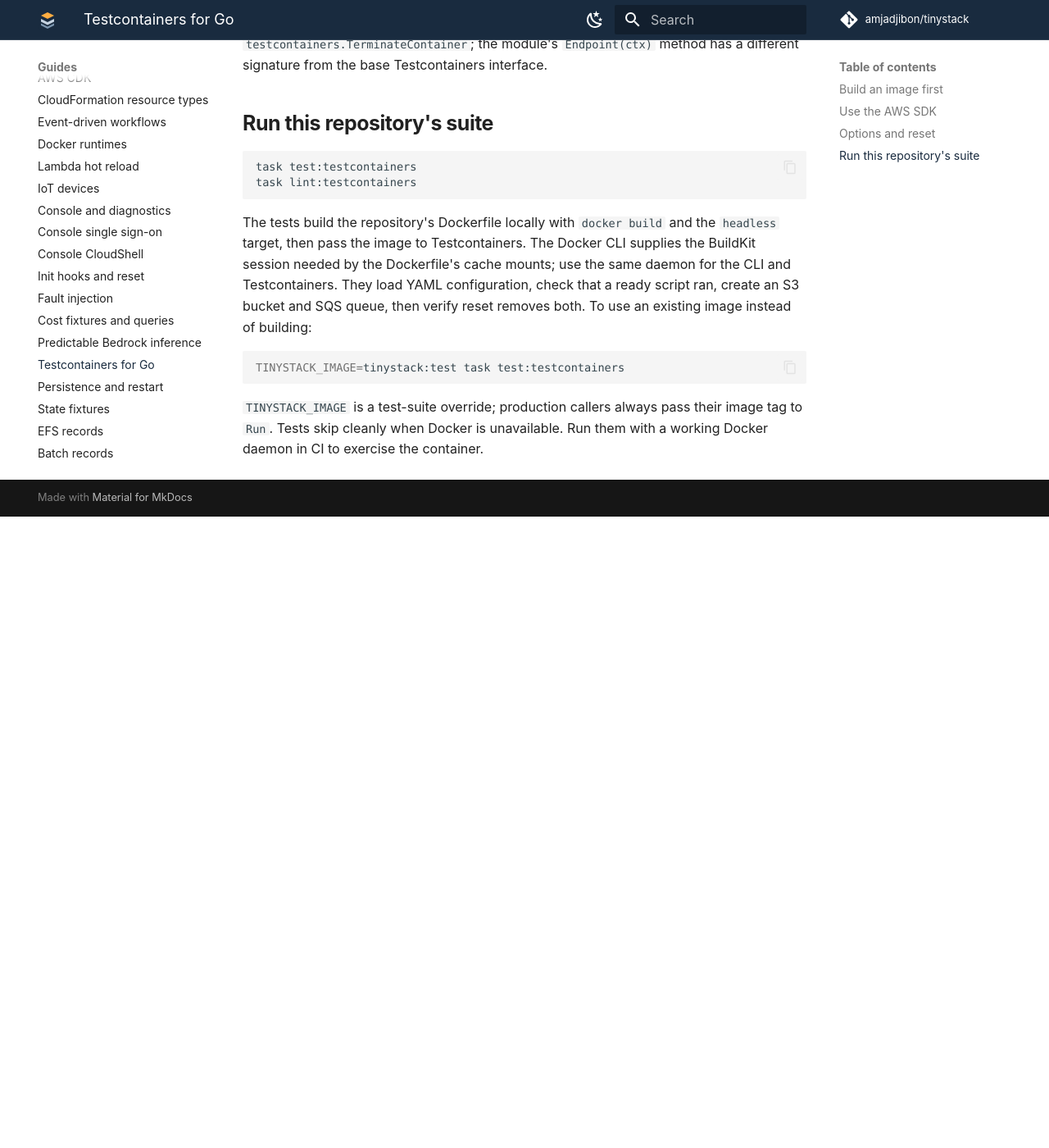
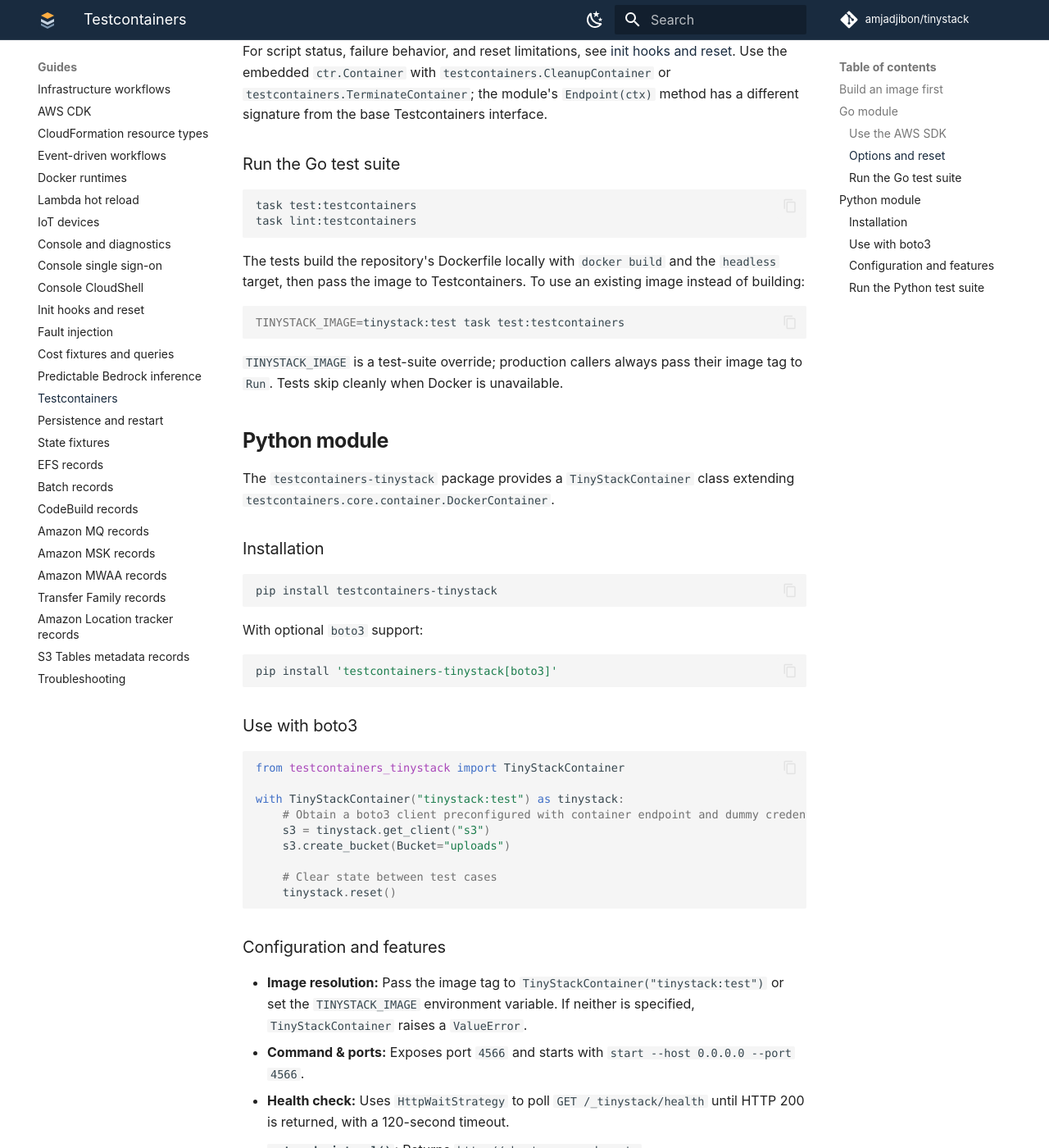
Before and after one commit to amjadjibon/tinystack, an MkDocs documentation site: the page built from docs/site/guides/testcontainers.md, in a window 1280 px wide and 1400 px high, scrolled down 2514 px. Shown: the whole window at 82% size. Built offline with MkDocs 1.6.1 and Material for MkDocs 9.7.7, drawn with Linux system fonts in a browser that asks for light colours; before the commit the page ends 3144 px from its top, so only the background shows below that; some of the changed text lies outside the part shown.

Commit message:
feat(testcontainers): Python module

````diff
--- a/docs/site/guides/testcontainers.md
+++ b/docs/site/guides/testcontainers.md
@@ -1,28 +1,28 @@
-# Testcontainers for Go
+# Testcontainers
 
-The separate `github.com/amjadjibon/tinystack/testcontainers` Go module starts TinyStack for integration tests.
-It uses Testcontainers Go v0.44.0 and keeps Docker dependencies out of TinyStack's root module.
+TinyStack provides dedicated Testcontainers modules for both Go and Python to run TinyStack in Docker for
+integration testing while keeping Docker dependencies out of the core application.
+
+## Build an image first
+
+The registry image `ghcr.io/amjadjibon/tinystack:latest` is **not published yet**. Build a local image from the
+repository root:
+
+```sh
+docker build --target headless -t tinystack:test .
+```
+
+Once published, the registry image can be used with both Go and Python modules.
+
+## Go module
+
+The `github.com/amjadjibon/tinystack/testcontainers` Go module uses Testcontainers Go v0.44.0.
 
 ```sh
 go get github.com/amjadjibon/tinystack/testcontainers
 ```
 
-## Build an image first
-
-The registry image `ghcr.io/amjadjibon/tinystack:latest` is **not published yet**. Build a local image from the
-repository root and pass its tag to `Run`:
-
-```sh
-docker build --target headless -t tinystack:test .
-```
-
-Once published, the registry image can be used with the same API:
-
-```go
-ctr, err := tinystack.Run(ctx, "ghcr.io/amjadjibon/tinystack:latest", opts...)
-```
-
-## Use the AWS SDK
+### Use the AWS SDK
 
 ```go
 import (
@@ -72,7 +72,7 @@ The health response contains `status`, `services`, and `storage`. Container star
 bind the AWS listener to loopback. The optional console is not exposed by default; add
 `testcontainers.WithExposedPorts("4567/tcp")` and use `ctr.PortEndpoint(ctx, "4567/tcp", "http")` if needed.
 
-## Options and reset
+### Options and reset
 
 `Run(ctx, image, opts ...testcontainers.ContainerCustomizer)` accepts ordinary Testcontainers options, such as
 `WithEnv`, `WithDockerfile`, and network customizers, after its defaults.
@@ -103,7 +103,7 @@ For script status, failure behavior, and reset limitations, see [init hooks and
 Use the embedded `ctr.Container` with `testcontainers.CleanupContainer` or `testcontainers.TerminateContainer`;
 the module's `Endpoint(ctx)` method has a different signature from the base Testcontainers interface.
 
-## Run this repository's suite
+### Run the Go test suite
 
 ```sh
 task test:testcontainers
@@ -111,13 +111,58 @@ task lint:testcontainers
 ```
 
 The tests build the repository's Dockerfile locally with `docker build` and the `headless` target, then pass the
-image to Testcontainers. The Docker CLI supplies the BuildKit session needed by the Dockerfile's cache mounts;
-use the same daemon for the CLI and Testcontainers. They load YAML configuration, check that a ready script ran,
-create an S3 bucket and SQS queue, then verify reset removes both. To use an existing image instead of building:
+image to Testcontainers. To use an existing image instead of building:
 
 ```sh
 TINYSTACK_IMAGE=tinystack:test task test:testcontainers
 ```
 
 `TINYSTACK_IMAGE` is a test-suite override; production callers always pass their image tag to `Run`.
-Tests skip cleanly when Docker is unavailable. Run them with a working Docker daemon in CI to exercise the container.
+Tests skip cleanly when Docker is unavailable.
+
+## Python module
+
+The `testcontainers-tinystack` package provides a `TinyStackContainer` class extending `testcontainers.core.container.DockerContainer`.
+
+### Installation
+
+```sh
+pip install testcontainers-tinystack
+```
+
+With optional `boto3` support:
+
+```sh
+pip install 'testcontainers-tinystack[boto3]'
+```
+
+### Use with boto3
+
+```python
+from testcontainers_tinystack import TinyStackContainer
+
+with TinyStackContainer("tinystack:test") as tinystack:
+    # Obtain a boto3 client preconfigured with container endpoint and dummy credentials
+    s3 = tinystack.get_client("s3")
+    s3.create_bucket(Bucket="uploads")
+
+    # Clear state between test cases
+    tinystack.reset()
+```
+
+### Configuration and features
+
+- **Image resolution:** Pass the image tag to `TinyStackContainer("tinystack:test")` or set the `TINYSTACK_IMAGE` environment variable. If neither is specified, `TinyStackContainer` raises a `ValueError`.
+- **Command & ports:** Exposes port `4566` and starts with `start --host 0.0.0.0 --port 4566`.
+- **Health check:** Uses `HttpWaitStrategy` to poll `GET /_tinystack/health` until HTTP 200 is returned, with a 120-second timeout.
+- **`get_endpoint_url()`:** Returns `http://<host>:<mapped_port>`.
+- **`get_client(service_name, region_name="us-east-1", **kwargs)`:** Returns a `boto3` client configured with `endpoint_url`, `region_name`, and dummy AWS credentials (`test`/`test`).
+- **`reset(init=False)`:** Sends a `POST` request to `/_tinystack/reset` with a 60-second timeout, resetting all state. Pass `init=True` (`POST /_tinystack/reset?init=1`) to re-execute ready-stage init scripts. Non-2xx responses raise a `RuntimeError`.
+
+### Run the Python test suite
+
+```sh
+task test:testcontainers:python
+```
+
+Tests run against Docker, building or reusing the headless image. Tests skip cleanly when Docker is unavailable.
--- a/mkdocs.yml
+++ b/mkdocs.yml
@@ -89,7 +89,7 @@ nav:
       - Fault injection: guides/fault-injection.md
       - Cost fixtures and queries: guides/costs.md
       - Predictable Bedrock inference: guides/bedrock.md
-      - Testcontainers for Go: guides/testcontainers.md
+      - Testcontainers: guides/testcontainers.md
       - Persistence and restart: guides/persistence.md
       - State fixtures: guides/state-fixtures.md
       - EFS records: guides/efs-records.md
````
Also changed, not shown: Taskfile.yml (+8 -0 lines), testcontainers-python/README.md (added, +81 -0 lines), 5 other files.
